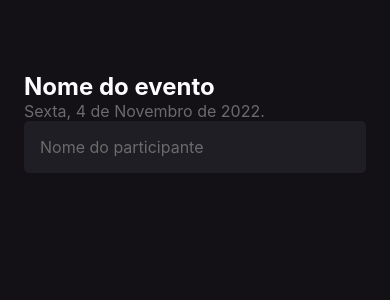
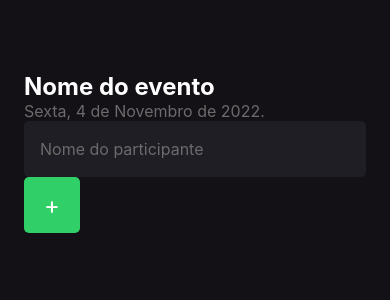
Before and after one commit to VictorBarretoLF/Mobile_Rocketseat, a React Native app in the folder imhere/: screen / in a window 390 px wide. Shown: the top 300 px of the page. Built offline with nearby package versions, Linux system fonts and the light colour scheme.

Commit message:
Botão de adicionar

```diff
--- a/imhere/src/screens/Home/index.tsx
+++ b/imhere/src/screens/Home/index.tsx
@@ -1,8 +1,12 @@
-import { Text, TextInput, View } from "react-native";
+import { Text, TextInput, TouchableOpacity, View } from "react-native";
 
 import { styles } from "./styles";
 
 export function Home() {
+	function handleParticipantAdd() {
+		console.log("Você clicou no botão de Adicionar!");
+	}
+
 	return (
 		<View style={styles.container}>
 			<Text style={styles.eventName}>Nome do evento</Text>
@@ -14,6 +18,10 @@
 				placeholder="Nome do participante"
 				placeholderTextColor="#6B6B6B"
 			/>
+
+			<TouchableOpacity style={styles.button} onPress={handleParticipantAdd}>
+				<Text style={styles.buttonText}>+</Text>
+			</TouchableOpacity>
 		</View>
 	);
 }
--- a/imhere/src/screens/Home/styles.ts
+++ b/imhere/src/screens/Home/styles.ts
@@ -7,7 +7,7 @@
 		padding: 24,
 	},
 	eventName: {
-		color: "#FDFCFE",
+		color: "#FFF",
 		fontSize: 24,
 		fontWeight: "bold",
 		marginTop: 48,
@@ -17,10 +17,23 @@
 		fontSize: 16,
 	},
 	input: {
+		height: 56,
 		backgroundColor: "#1F1E25",
 		borderRadius: 5,
-		color: "#FFF",
+		color: "#FFFF",
 		padding: 16,
 		fontSize: 16,
 	},
+	buttonText: {
+		color: "#FFF",
+		fontSize: 24,
+	},
+	button: {
+		width: 56,
+		height: 56,
+		borderRadius: 5,
+		backgroundColor: "#31CF67",
+		alignItems: "center",
+		justifyContent: "center",
+	},
 });
```
